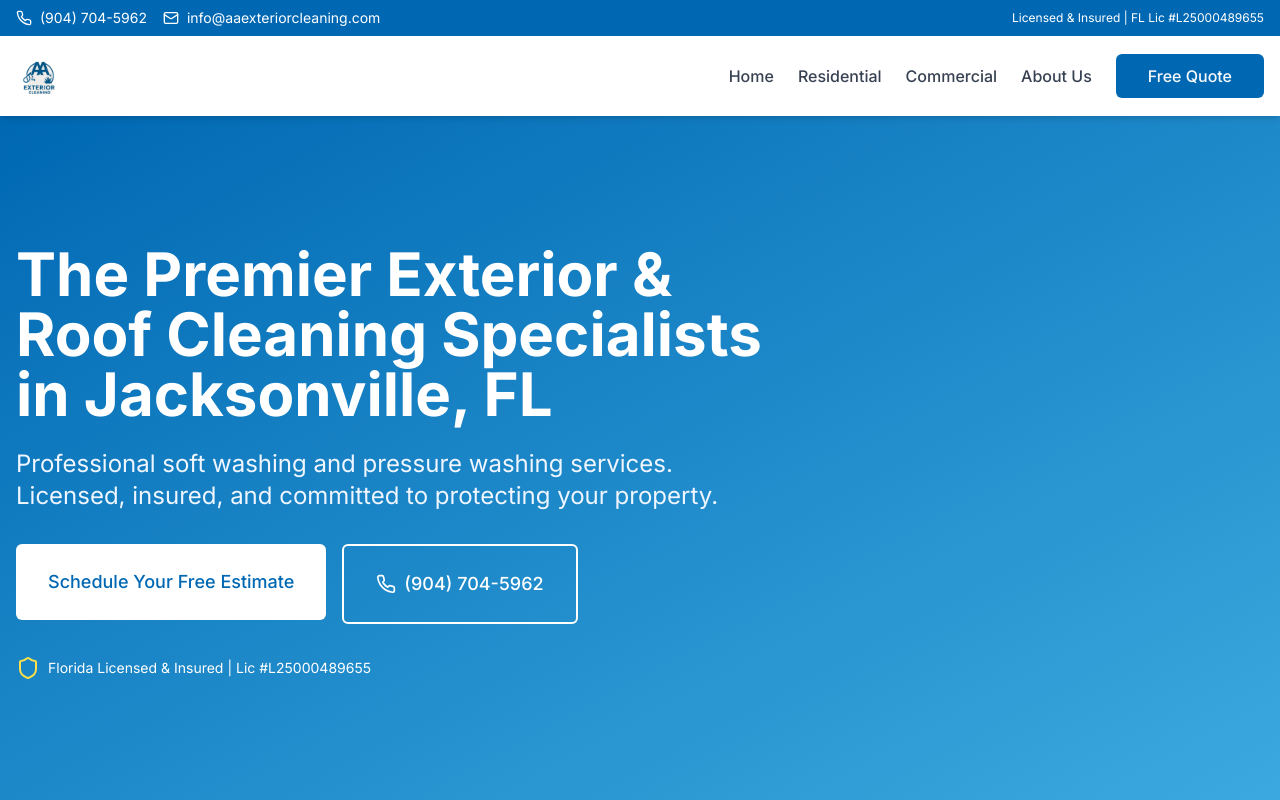
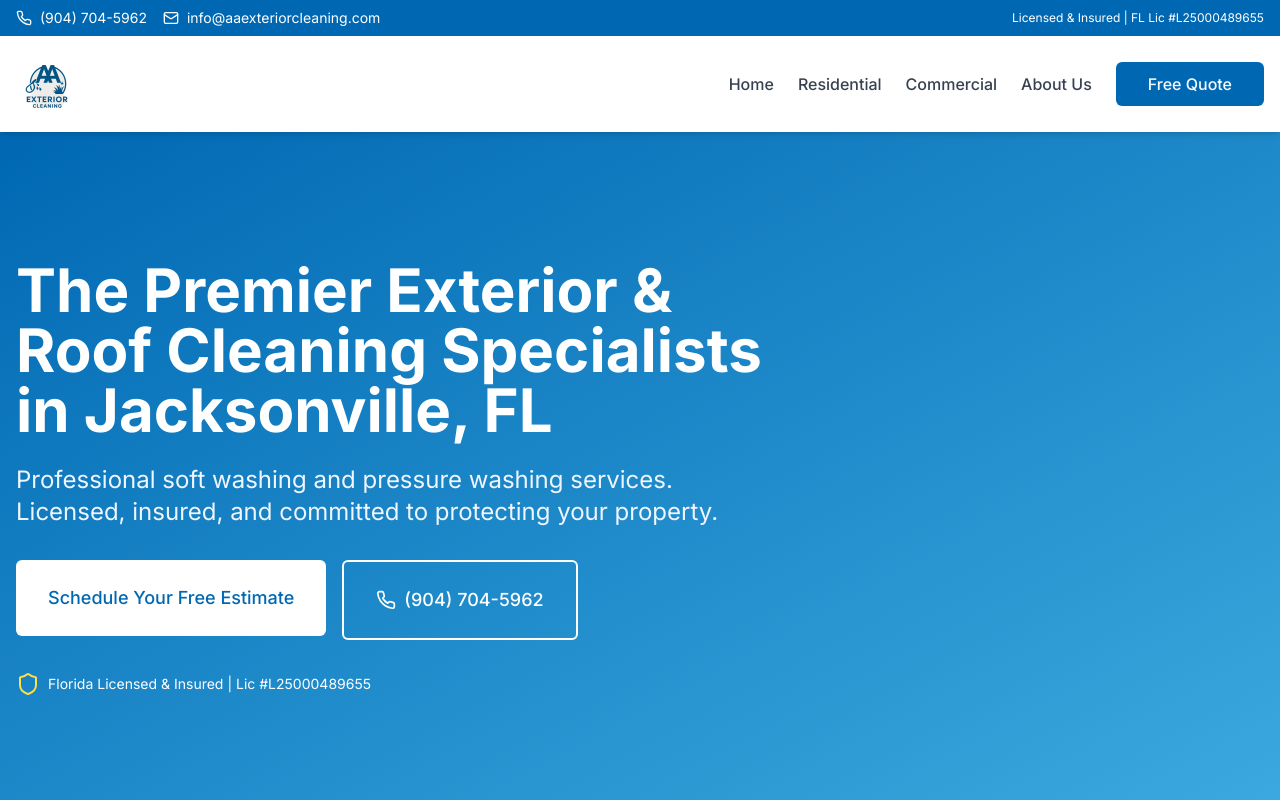
Before and after one commit to CoachAJ/AA-Exterior-Cleaning, a Next.js app: page / in a window 1280 px wide. Shown: the top 800 px of the page. Built offline with nearby package versions, Linux system fonts and the light colour scheme.

Commit message:
Increase logo size in header

```diff
--- a/components/Header.tsx
+++ b/components/Header.tsx
@@ -37,10 +37,10 @@
             <Image
               src="/logo.png"
               alt="AA Exterior Cleaning Logo"
-              width={180}
-              height={60}
+              width={240}
+              height={80}
               priority
-              className="h-12 w-auto"
+              className="h-16 w-auto"
             />
           </Link>
 
```
